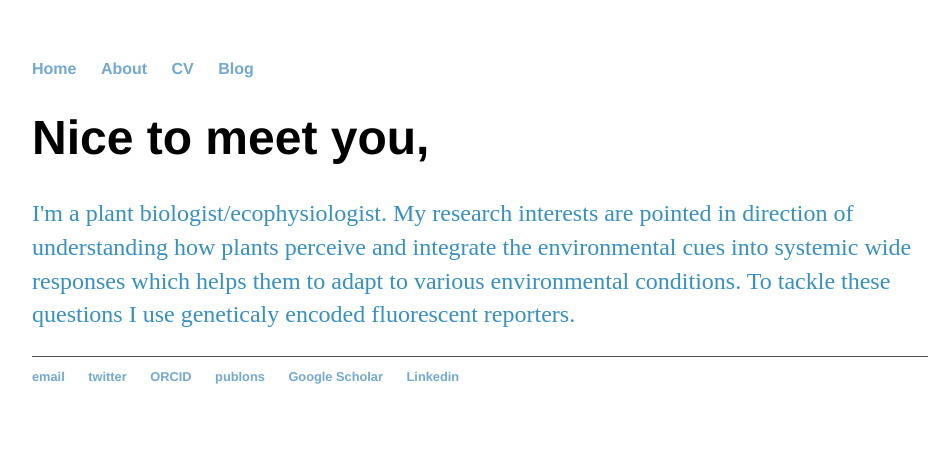
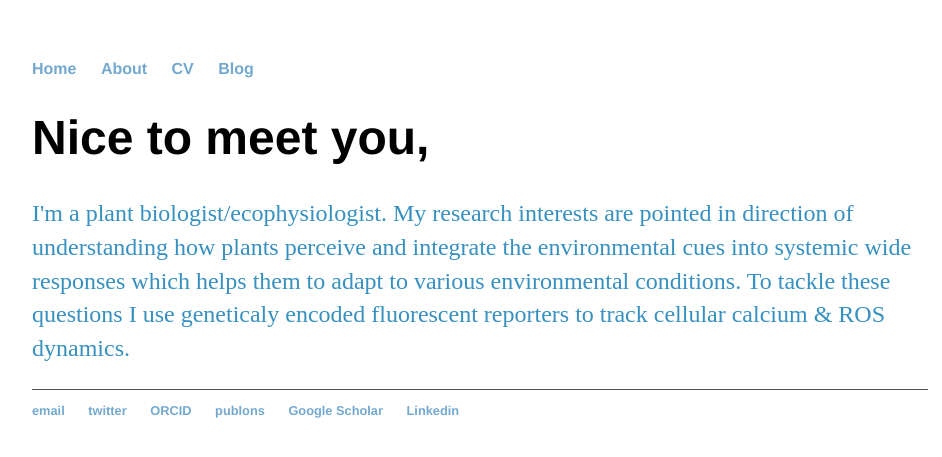
Before and after one commit to milanzupunski/milanzupunski.github.io, a Jekyll site: the page built from about/index.html, in a window 1280 px wide. Shown: the top 457 px of the page, without its empty margins (160-1102 px from the left). Built offline with Jekyll 4.4.1, drawn with Linux system fonts in a browser that asks for light colours; Markdown is read by kramdown in place of the engine named in the settings.

Commit message:
Update index.html

```diff
--- a/about/index.html
+++ b/about/index.html
@@ -7,6 +7,6 @@ title: Milan Zupunski about info
 	<p>I'm a plant biologist/ecophysiologist.
 	My research interests are pointed in direction of understanding how plants perceive and integrate the environmental cues
 		into systemic wide responses which helps them to adapt to various environmental conditions.
-		To tackle these questions I use geneticaly encoded fluorescent reporters.
+		To tackle these questions I use geneticaly encoded fluorescent reporters to track cellular calcium & ROS dynamics.
   </em>
 </div><!-- /.blurb -->
```
